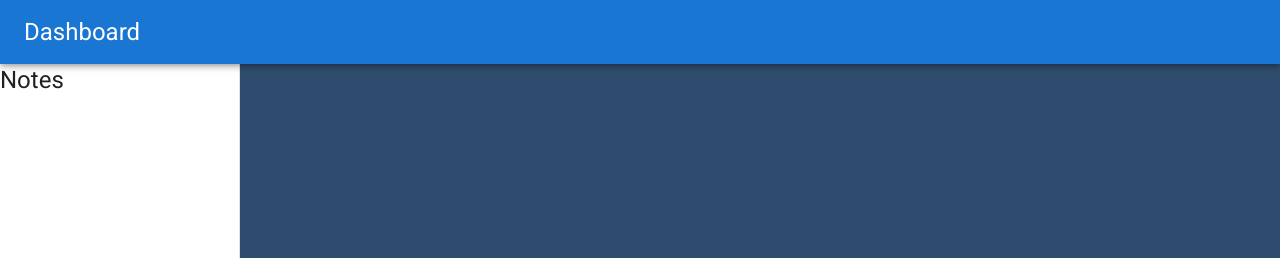
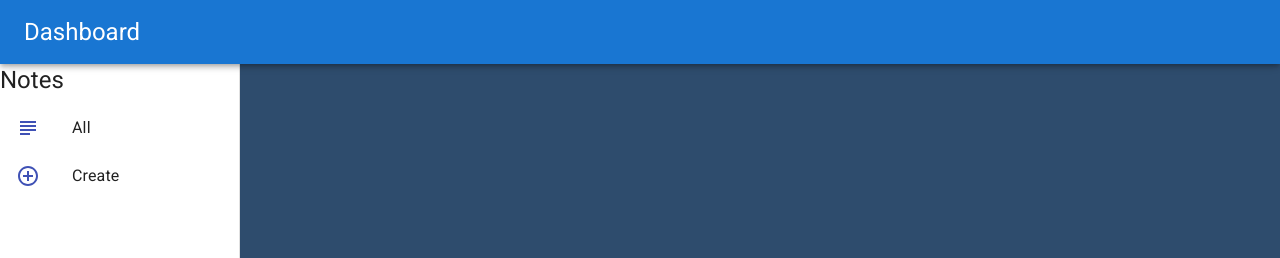
Before and after one commit to rishnegi7711/React-app, a React app: page /dashboard in a window 1280 px wide. Shown: the top 258 px of the page. Built offline with nearby package versions, Linux system fonts and the light colour scheme.

Commit message:
Added All and Create list items to the layout

```diff
--- a/src/App.scss
+++ b/src/App.scss
@@ -1,8 +1,6 @@
-// * {
-//   font-family: 'Roboto', sans-serif;
-//   justify-content: center;
-//   align-items: center;
-// }
+* {
+  font-family: 'Roboto', sans-serif;
+}
 
 h1 {
   color: black;
--- a/src/Components/Dashboard.js
+++ b/src/Components/Dashboard.js
@@ -5,11 +5,26 @@ import Typography from '@mui/material/Typography';
 import Box from '@mui/material/Box';
 import Toolbar from '@mui/material/Toolbar';
 import './DashBoard.scss'
+import { List, ListItem, ListItemIcon, ListItemText } from '@mui/material';
+import { SubjectOutlined } from '@mui/icons-material';
+import { AddCircleOutlineOutlined } from '@material-ui/icons';
 
 
 
 
 const Dashboard = () => {
+    const menuItems = [
+        {
+            text: 'All',
+            icon: <SubjectOutlined color='primary' />
+            // path: '/dashboard/all'
+        },
+        {
+            text: 'Create',
+            icon: <AddCircleOutlineOutlined color='primary' />
+            // path: '/dashboard/create'
+        },
+    ];
     return (
         <>
             <AppBar position="fixed" sx={{
@@ -40,6 +55,14 @@ const Dashboard = () => {
                 anchor="left"
             >
                 <Typography variant='h5'>Notes</Typography>
+                <List>
+                    {menuItems.map(item => (
+                        <ListItem key={item.text}>
+                            <ListItemIcon>{item.icon}</ListItemIcon>
+                            <ListItemText>{item.text}</ListItemText>
+                        </ListItem>
+                    ))}
+                </List>
             </Drawer>
 
         </>
```
